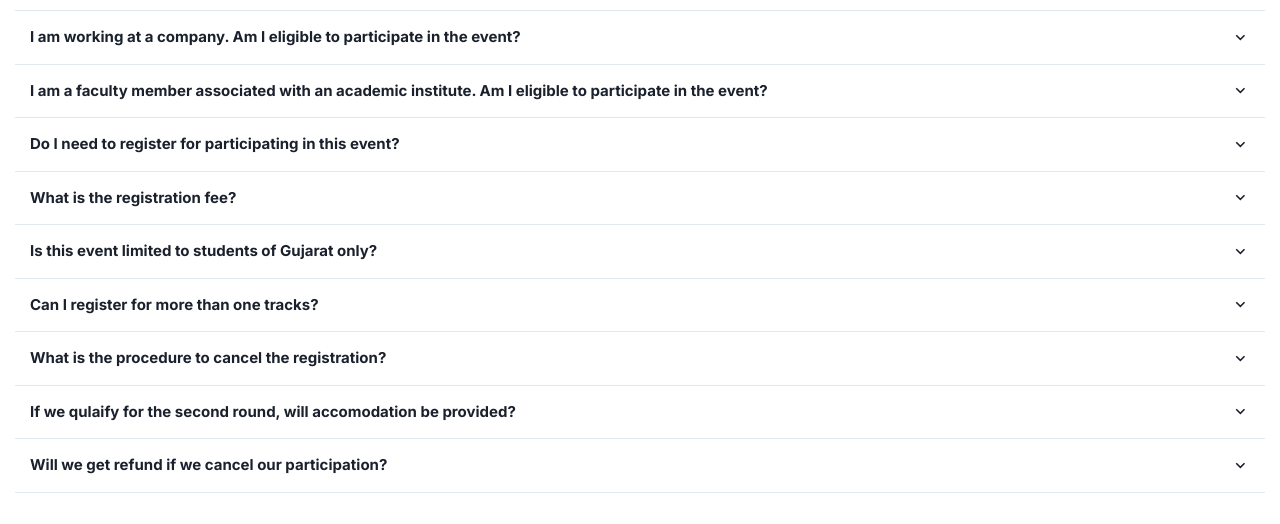
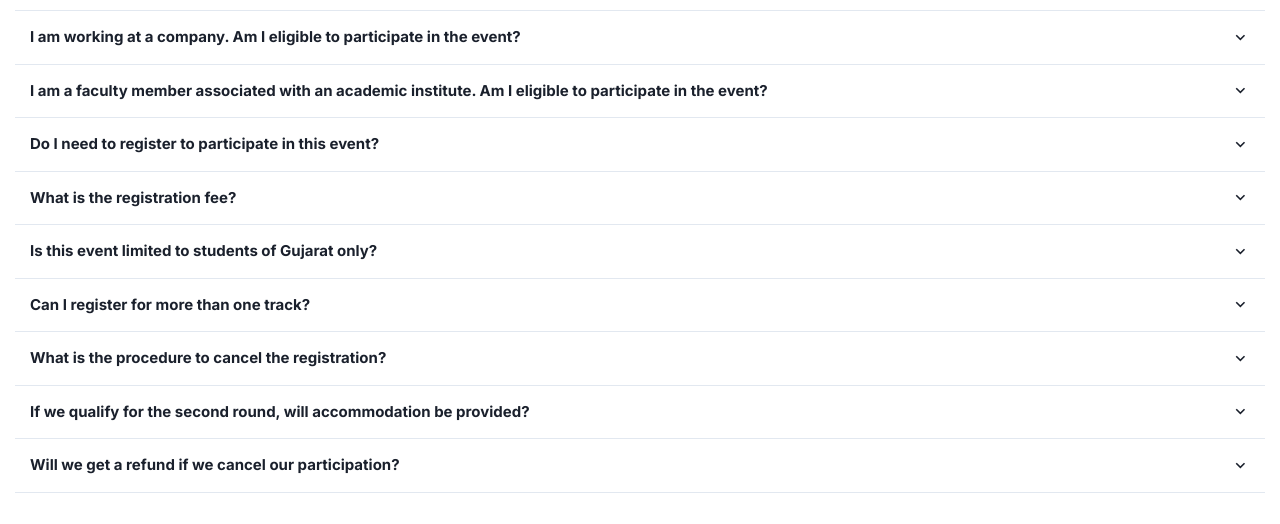
Before and after one commit to imrraaj/accathon2023, a Next.js app: page / in a window 1280 px wide. Shown: the part 2820-3344 px from the top of the page. Built offline with nearby package versions, Linux system fonts and the light colour scheme.

Commit message:
Update Faqs.js

```diff
--- a/components/Faqs.js
+++ b/components/Faqs.js
@@ -57,7 +57,7 @@ export default function Faqs() {
         },
         {
           q: "Is this Hackathon online or offline?",
-          a: "First Round  will be an online round while the second (Final)  Round  will be an offline round at the Nirma University Campus. The accomodation cost and travel (sleeper class) would be reimbursed for the participants in the offline round.",
+          a: "The First Round  will be an online round while the second (Final)  Round  will be an offline round at the Nirma University Campus. The accomodation cost and travel (sleeper class) would be reimbursed for the participants in the offline round.",
         },
       ],
     },
@@ -66,7 +66,7 @@ export default function Faqs() {
       questions: [
         {
           q: "Who can participate in this event?",
-          a: "All the Undergraduate students of Universities/Colleges across India are eligible to participate. Each team is required to consist of 4 members, with at least 2 students from commerce/management stream.",
+          a: "All the Undergraduate students of Universities/Colleges across India are eligible to participate. Each team is required to consist of 4 members, with at least 2 students from the commerce/management stream.",
         },
         {
           q: "I am working at a company. Am I eligible to participate in the event?",
@@ -77,8 +77,8 @@ export default function Faqs() {
           a: "Although this event is for students only, you as a faculty member can act as a mentor of a team based on your domain expertise.",
         },
         {
-          q: "Do I need to register for participating in this event?",
-          a: "Yes it is compulsory for the  team to register and participate in the event.The team leader has to register the team.",
+          q: "Do I need to register to participate in this event?",
+          a: "Yes, it is compulsory for the  team to register and participate in the event. The team leader has to register the team.",
         },
         {
           q: "What is the registration fee?",
@@ -89,7 +89,7 @@ export default function Faqs() {
           a: "No, the event is open for all the undergraduate students of Universities/Colleges across India.",
         },
         {
-          q: "Can I register for more than one tracks?",
+          q: "Can I register for more than one track?",
           a: "No, one team can register only for a single track.",
         },
         {
@@ -97,12 +97,12 @@ export default function Faqs() {
           a: "If you feel that you will not be able to participate in the event after registering, just drop an email at gopikajuneja@nirmauni.ac.in stating the same.",
         },
         {
-          q: "If we qulaify for the second round, will accomodation be provided?",
-          a: "To and fro travel (sleeper class),accommodation and meals would be reimbursed for the participants in the offline round.",
+          q: "If we qualify for the second round, will accommodation be provided?",
+          a: "To and fro travel (sleeper class), accommodation, and meals would be reimbursed for the participants in the offline round.",
         },
         {
-          q: "Will we get refund if we cancel our participation?",
-          a: "No, fee once paid is non refundable even if you cancel your participation.",
+          q: "Will we get a refund if we cancel our participation?",
+          a: "No, the fee once paid is non-refundable even if you cancel your participation.",
         },
       ],
     },
@@ -119,11 +119,11 @@ export default function Faqs() {
         },
         {
           q: "Can students that belong to different College/University can form a team?",
-          a: "Yes, Students from any University/ College /Institute can form a team, with at least 2 students from commerce/management stream.",
+          a: "Yes, Students from any University/ College /Institute can form a team, with at least 2 students from the commerce/management stream.",
         },
         {
           q: "Can I be part of two teams?",
-          a: "No, you can be member of one team only. ",
+          a: "No, you can be a member of only one team. ",
         },
       ],
     },
@@ -134,12 +134,12 @@ export default function Faqs() {
           q: "What is the prize money?",
           type: "HTML",
           a: `
-            For each theme the prizes are as under:
+            For each theme, the prizes are as under:
             <li>1st Prize: Rs. 15,000</li>
             <li>2nd Prize: Rs.10,000</li>`,
         },
         {
-          q: "Is there any track specific prize money?",
+          q: "Is there any track-specific prize money?",
           a: "Yes, there would be winners for each theme.",
         },
         {
```
